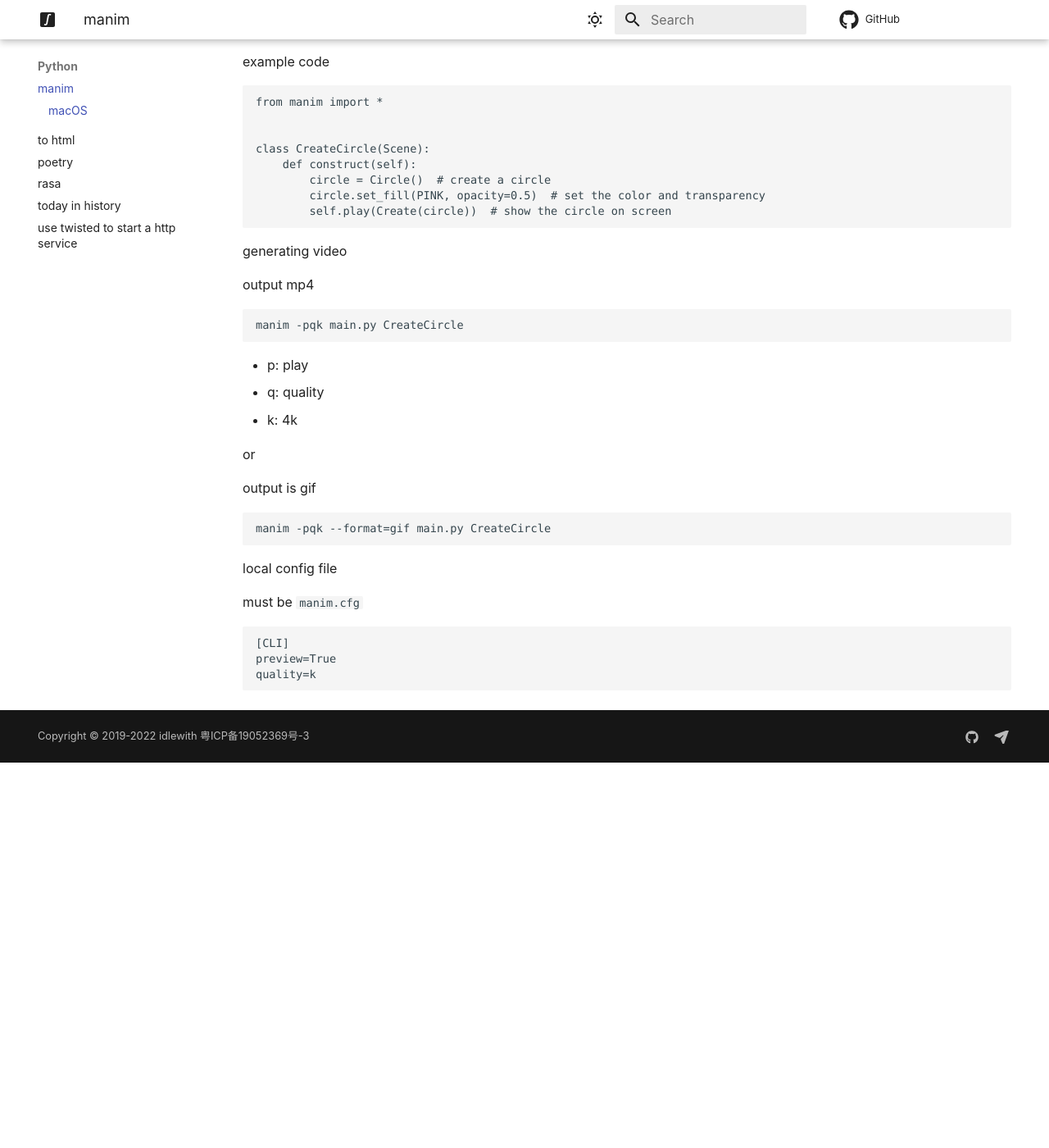
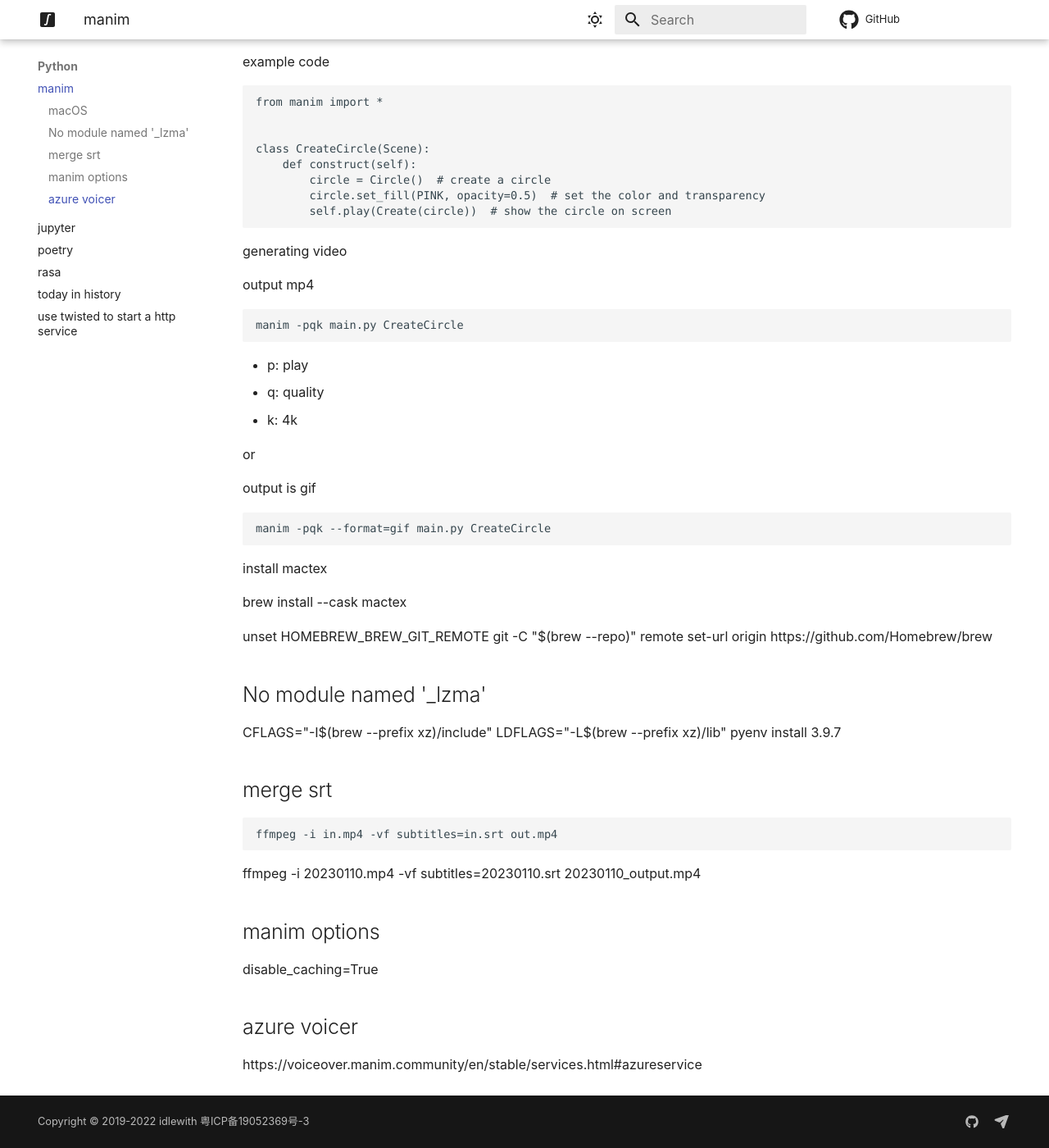
Before and after one commit to idlewith/blog, an MkDocs documentation site: the page built from docs/python/animation.md, in a window 1280 px wide and 1400 px high, scrolled down 706 px. Shown: the whole window at 82% size. Built offline with MkDocs 1.6.1 and Material for MkDocs 9.7.7, drawn with Linux system fonts in a browser that asks for light colours; comment, search, counter and statistics services are not loaded; before the commit the page ends 1636 px from its top, so only the background shows below that.

Commit message:
add vim, animation, jupyter

````diff
--- a/docs/python/animation.md
+++ b/docs/python/animation.md
@@ -74,14 +74,39 @@
 ```
 
 
-local config file
+install mactex
 
 
-must be `manim.cfg`
+brew install --cask mactex
 
 
+unset HOMEBREW_BREW_GIT_REMOTE
+git -C "$(brew --repo)" remote set-url origin https://github.com/Homebrew/brew
+
+
+## No module named '_lzma'
+
+CFLAGS="-I$(brew --prefix xz)/include" LDFLAGS="-L$(brew --prefix xz)/lib" pyenv install 3.9.7
+
+
+## merge srt
+
 ```
-[CLI]
-preview=True
-quality=k
+ffmpeg -i in.mp4 -vf subtitles=in.srt out.mp4
 ```
+
+
+ffmpeg -i 20230110.mp4 -vf subtitles=20230110.srt 20230110_output.mp4
+
+
+
+## manim options
+
+disable_caching=True
+
+
+
+
+## azure voicer
+
+https://voiceover.manim.community/en/stable/services.html#azureservice
--- a/docs/python/jupyter.md
+++ b/docs/python/jupyter.md
@@ -1,4 +1,6 @@
-# to html
+# jupyter
+
+## to html
 
 
 ```python
@@ -29,7 +31,7 @@
 ```
 
 
-# to video
+## to video
 
 ```python
 from matplotlib import animation
````
Also changed, not shown: docs/vim/auto_switch_keyboard.md (added, +53 -0 lines).
